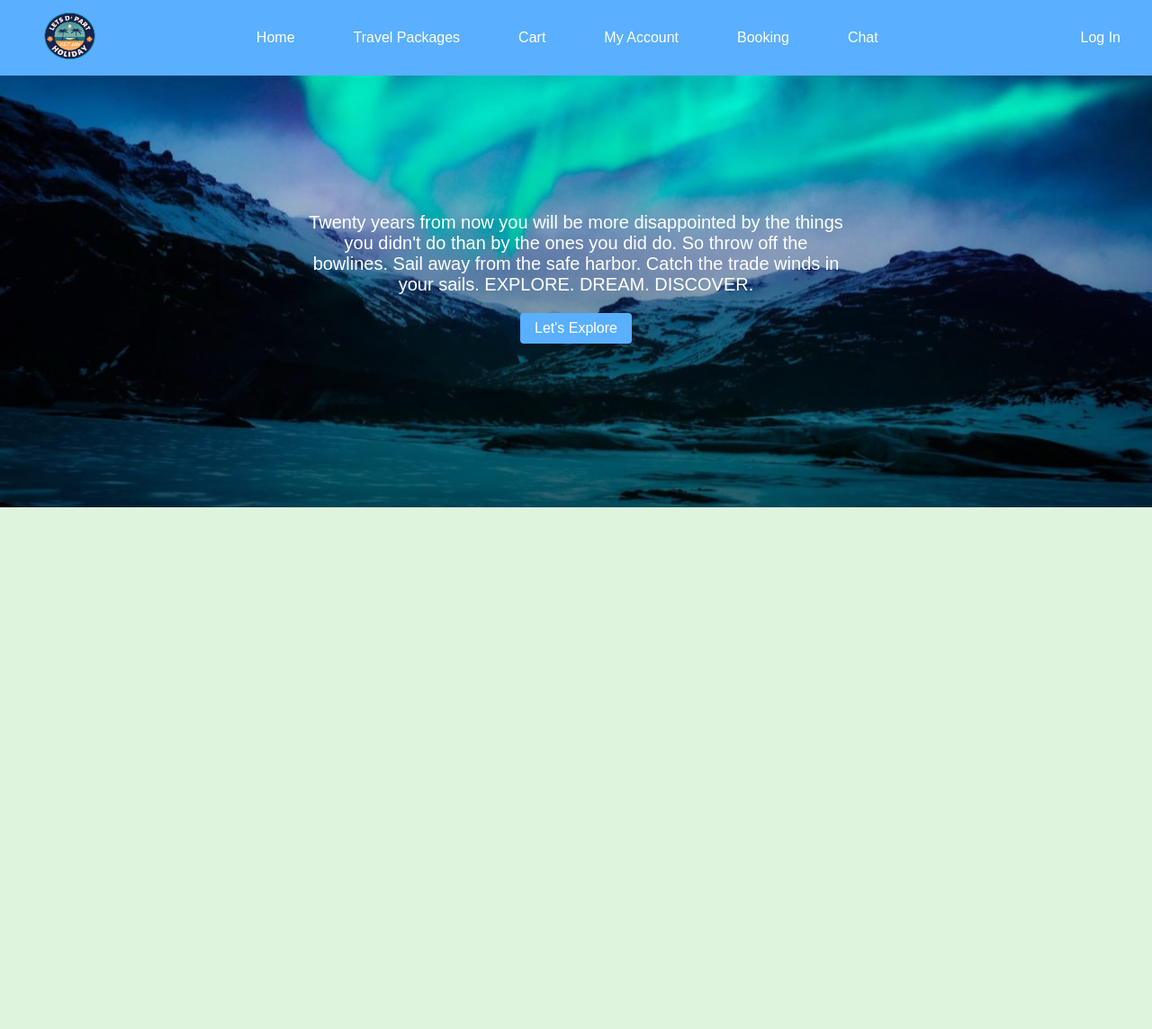
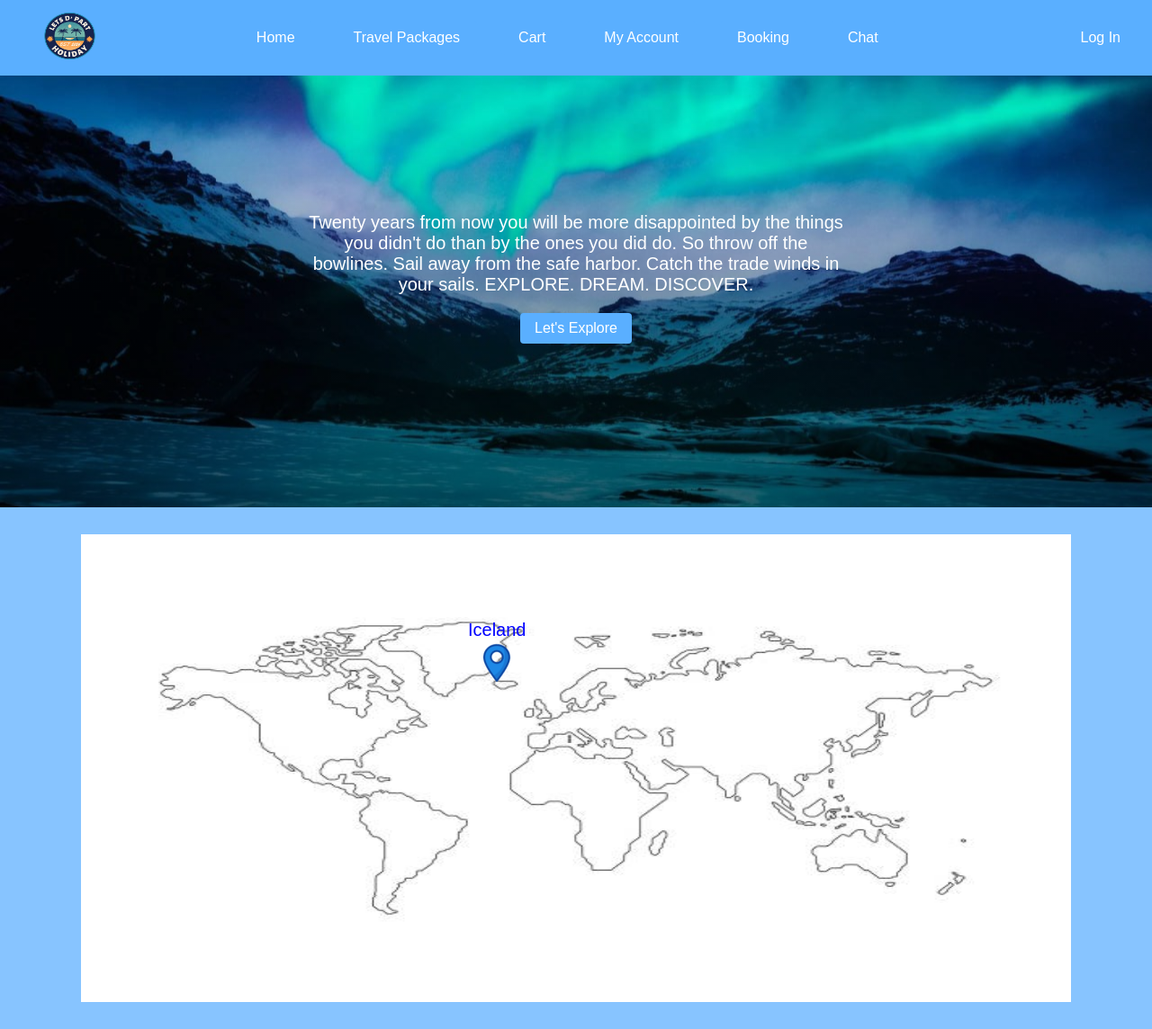
Before and after one commit to 1221109578/Git-Exercise-LetsD-part, a Flask app: page / in a window 1280 px wide. Shown: the whole page at 90% size. Before the commit the page ends 564 px from the top, so only its background shows below. Run offline with Flask 3, Linux system fonts and the light colour scheme.

Commit message:
added world map

```diff
--- a/websites/static/css/Home.css
+++ b/websites/static/css/Home.css
@@ -10,7 +10,7 @@ body {
     min-height: 100vh;
     margin: 0;
     padding: 0;
-    background-color: #dff4dd;
+    background-color: #5aafffb9;
   }
 
 header {
@@ -100,10 +100,24 @@ nav {
     text-align: center;
 }
 
+.hero-2{
+    background-image: url(/static/WorldMap.jpg);
+    background-size: 1100px 520px;
+    background-position: center;
+    position: relative;
+    height: 480px;
+    background-repeat: no-repeat;
+    color: #0037ff;
+    text-align: center;
+    flex-direction: row;
+    padding-top: 100px;
+}
+
 .hero-content {
     max-width: 600px;
     margin-bottom: 50px;
     padding: 20px;
+
 }
 
 .hero h1 {
@@ -126,6 +140,21 @@ nav {
     transition: background-color 0.3s;
 }
 
+.btn2 {
+    position: absolute;
+    text-decoration: none;
+    color: blue;
+    top: 125px;
+    left: 520px;
+}
+
+.btn3 {
+    display: block;
+    font-size: 20px;
+    padding: 0px;
+    margin: 0px;
+}
+
 .btn:hover {
     background-color: #2c99ff;
 }
--- a/websites/templates/Home.html
+++ b/websites/templates/Home.html
@@ -33,11 +33,16 @@
 
     <section class="hero">
         <div class="hero-content">
-
             <p>Twenty years from now you will be more disappointed by the things you didn't do than by the ones you did do. So throw off the bowlines. Sail away from the safe harbor. Catch the trade winds in your sails. EXPLORE. DREAM. DISCOVER.</p>
             <a href="/package" class="btn">Let's Explore</a>
         </div>
     </section>
 
+    <section class="hero-2">
+        <div class="hero-content">
+        <a href="/Iceland" class="btn2" ><p class="btn3">Iceland</p><img src="\static\pin3.png" /></a>
+        </div>
+    </section>
+
 </body>
 </html>
```
Also changed, not shown: websites/static/Iceland2.webp (added), websites/static/Iceland3.webp (added), websites/static/WorldMap.jpg (added), websites/static/pin3.png (added), websites/static/pinpoint.jpg (added).
